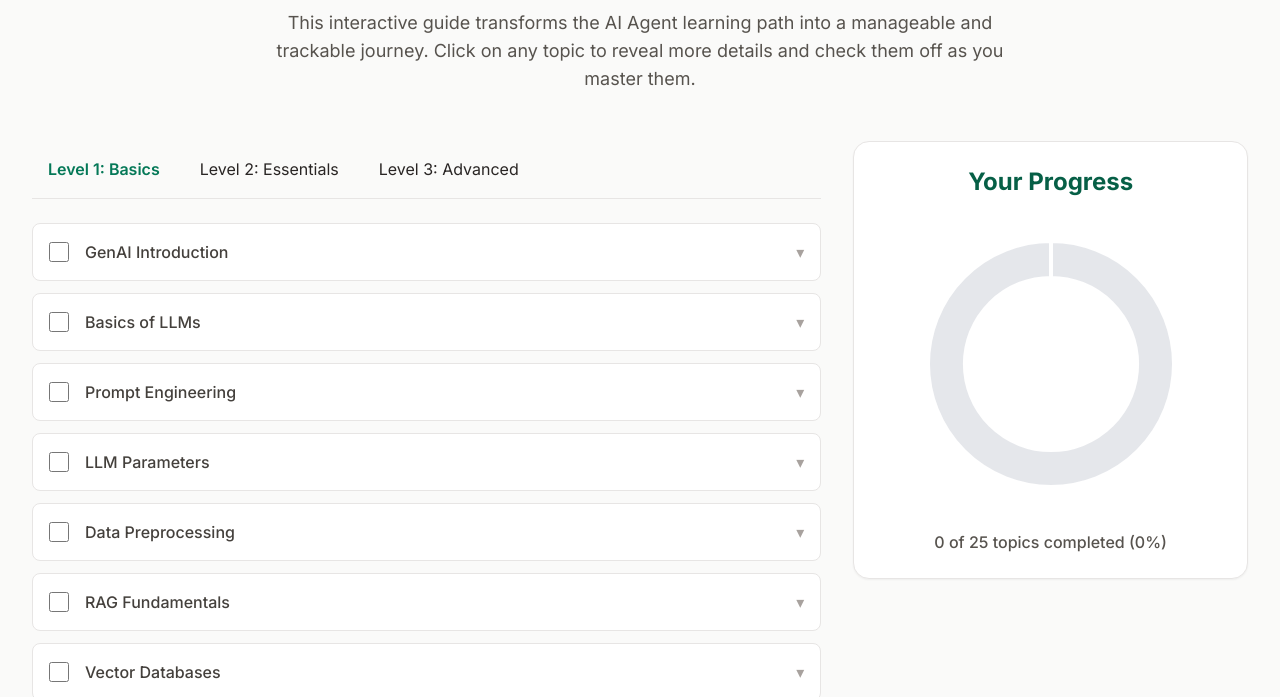
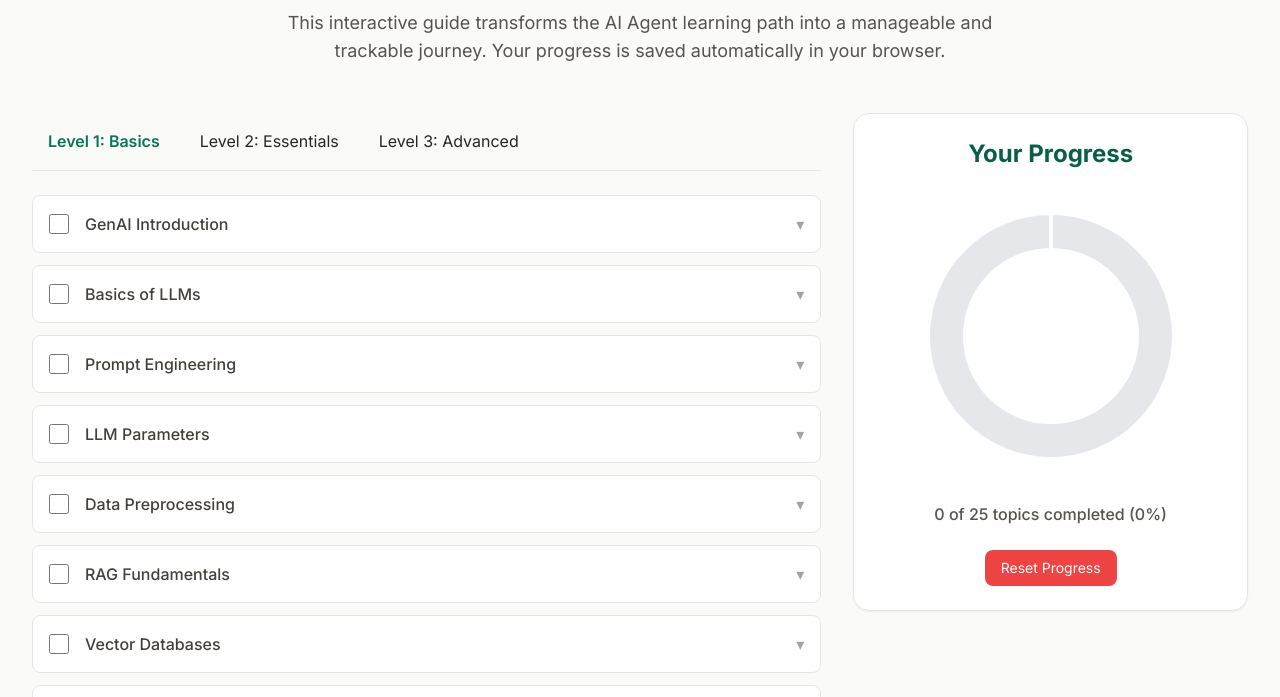
Before and after one commit to Amareshswamy/AI-Agent-Learning-Path, a plain HTML site: page index.html in a window 1280 px wide. Shown: the part 87-784 px from the top of the page. Drawn offline with nearby package versions, Linux system fonts and the light colour scheme.

Commit message:
Save user progress in browser and add reset functionality

```diff
--- a/index.html
+++ b/index.html
@@ -10,7 +10,7 @@
     <link rel="preconnect" href="https://fonts.gstatic.com" crossorigin>
     <link href="https://fonts.googleapis.com/css2?family=Inter:wght@400;500;600;700&display=swap" rel="stylesheet">
     <!-- Chosen Palette: "Soothing Sage and Stone" -->
-    <!-- Application Structure Plan: A tab-based single-page application is chosen for optimal user experience. The content is segmented into three logical levels (Basics, Essentials, Advanced), corresponding to the tabs. This structure prevents overwhelming the user with a long scroll and allows them to directly access the section most relevant to their current knowledge. A persistent progress tracker (donut chart) is included to gamify the learning process and provide immediate visual feedback on completion, enhancing user engagement and motivation. -->
+    <!-- Application Structure Plan: A tab-based single-page application is chosen for optimal user experience. The content is segmented into three logical levels (Basics, Essentials, Advanced), corresponding to the tabs. This structure prevents overwhelming the user with a long scroll and allows them to directly access the section most relevant to their current knowledge. A persistent progress tracker (donut chart) is included to gamify the learning process and provide immediate visual feedback on completion, enhancing user engagement and motivation. Progress is saved to localStorage. -->
     <!-- Visualization & Content Choices: The primary "data" is the hierarchical learning path. Goal: Organize & Inform. Method: Interactive tabbed layout with expandable cards. Interaction: Users click tabs to switch levels, click cards to see details, and check boxes to mark progress. Goal: Motivate. Method: Donut Chart (Chart.js). Interaction: Dynamically updates on checkbox clicks. Justification: This interactive structure turns a passive document into an active learning tool, providing clear navigation and a sense of accomplishment. -->
     <!-- CONFIRMATION: NO SVG graphics used. NO Mermaid JS used. -->
     <style>
@@ -45,7 +45,7 @@
 
         <header class="text-center mb-8 md:mb-12">
             <h1 class="text-4xl md:text-5xl font-bold text-emerald-800">Your Journey to AI Agents</h1>
-            <p class="mt-4 text-lg text-stone-600 max-w-3xl mx-auto">This interactive guide transforms the AI Agent learning path into a manageable and trackable journey. Click on any topic to reveal more details and check them off as you master them.</p>
+            <p class="mt-4 text-lg text-stone-600 max-w-3xl mx-auto">This interactive guide transforms the AI Agent learning path into a manageable and trackable journey. Your progress is saved automatically in your browser.</p>
         </header>
 
         <div class="lg:flex lg:space-x-8">
@@ -79,6 +79,9 @@
                         <canvas id="progressChart"></canvas>
                     </div>
                     <p id="progressText" class="text-center mt-4 text-stone-600 font-medium"></p>
+                    <div class="mt-6 text-center">
+                        <button id="resetProgressBtn" class="bg-red-500 text-white px-4 py-2 rounded-lg hover:bg-red-600 transition-colors text-sm">Reset Progress</button>
+                    </div>
                 </div>
             </aside>
 
@@ -86,7 +89,7 @@
     </div>
 
     <script>
-        const learningData = [
+        let learningData = [
             { id: 1, level: 1, title: "GenAI Introduction", description: "Get familiar with what Generative AI is and where it's used.", details: "This foundational step involves understanding the core concepts of Generative AI, differentiating it from other types of AI, and exploring its applications across various industries like content creation, drug discovery, and software development.", completed: false },
             { id: 2, level: 1, title: "Basics of LLMs", description: "Understand how large language models are trained & used.", details: "Dive into the architecture of Large Language Models (LLMs) like transformers. Learn about the lifecycle of an LLM, from pre-training on vast text corpora to fine-tuning for specific tasks.", completed: false },
             { id: 3, level: 1, title: "Prompt Engineering", description: "Learn to write effective prompts for better LLM results.", details: "Master the art of crafting clear, concise, and context-rich prompts. Explore techniques like zero-shot, few-shot, and chain-of-thought prompting to guide the LLM towards generating more accurate and relevant outputs.", completed: false },
@@ -118,6 +121,17 @@
 
         let progressChart;
 
+        const saveData = () => {
+            localStorage.setItem('aiAgentProgress', JSON.stringify(learningData));
+        };
+
+        const loadData = () => {
+            const savedData = localStorage.getItem('aiAgentProgress');
+            if (savedData) {
+                learningData = JSON.parse(savedData);
+            }
+        };
+
         const renderTopics = () => {
             const level1Container = document.getElementById('level1');
             const level2Container = document.getElementById('level2');
@@ -129,14 +143,15 @@
 
             learningData.forEach(item => {
                 const container = item.level === 1 ? level1Container : item.level === 2 ? level2Container : level3Container;
+                const isCompleted = item.completed;
                 const topicCard = `
                     <div class="bg-white border border-stone-200 rounded-lg mb-3 overflow-hidden">
                         <div class="p-4 cursor-pointer flex items-center justify-between" data-details-id="${item.id}">
-                            <div class="flex items-center">
-                                <input type="checkbox" id="item-${item.id}" data-id="${item.id}" class="h-5 w-5 rounded border-gray-300 text-emerald-600 focus:ring-emerald-500 mr-4" ${item.completed ? 'checked' : ''}>
-                                <label for="item-${item.id}" class="font-medium text-stone-700 flex-1 ${item.completed ? 'line-through text-stone-400' : ''}">${item.title}</label>
+                            <div class="flex items-center flex-grow">
+                                <input type="checkbox" id="item-${item.id}" data-id="${item.id}" class="h-5 w-5 rounded border-gray-300 text-emerald-600 focus:ring-emerald-500 mr-4 flex-shrink-0" ${isCompleted ? 'checked' : ''}>
+                                <label for="item-${item.id}" class="font-medium text-stone-700 flex-1 ${isCompleted ? 'line-through text-stone-400' : ''}">${item.title}</label>
                             </div>
-                             <span class="text-stone-400 transform transition-transform duration-300">&#9662;</span>
+                             <span class="text-stone-400 transform transition-transform duration-300 ml-2">&#9662;</span>
                         </div>
                         <div id="details-${item.id}" class="details-content px-4">
                             <p class="pb-4 pt-2 text-stone-600 border-t border-stone-200">${item.details}</p>
@@ -154,8 +169,10 @@
 
             document.getElementById('progressText').innerText = `${completedCount} of ${totalCount} topics completed (${percentage}%)`;
 
-            progressChart.data.datasets[0].data = [completedCount, totalCount - completedCount];
-            progressChart.update();
+            if (progressChart) {
+                progressChart.data.datasets[0].data = [completedCount, totalCount - completedCount];
+                progressChart.update();
+            }
         };
 
         const setupChart = () => {
@@ -212,6 +229,7 @@
                     document.querySelector(`label[for="item-${id}"]`).classList.toggle('line-through');
                     document.querySelector(`label[for="item-${id}"]`).classList.toggle('text-stone-400');
                     updateProgress();
+                    saveData();
                 }
                 return;
             }
@@ -227,13 +245,22 @@
             }
         };
 
+        const handleResetClick = () => {
+            if (confirm("Are you sure you want to reset all your progress? This cannot be undone.")) {
+                localStorage.removeItem('aiAgentProgress');
+                location.reload();
+            }
+        };
+
         document.addEventListener('DOMContentLoaded', () => {
+            loadData();
             renderTopics();
             setupChart();
             updateProgress();
 
             document.querySelector('nav').addEventListener('click', handleTabClick);
             document.getElementById('tab-content').addEventListener('click', handleContentClick);
+            document.getElementById('resetProgressBtn').addEventListener('click', handleResetClick);
         });
     </script>
 
```
